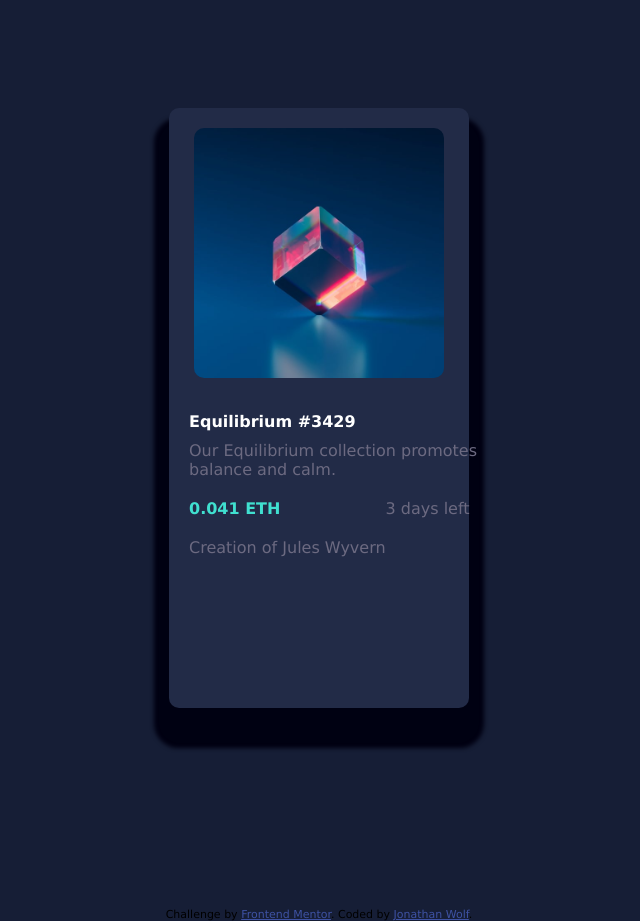
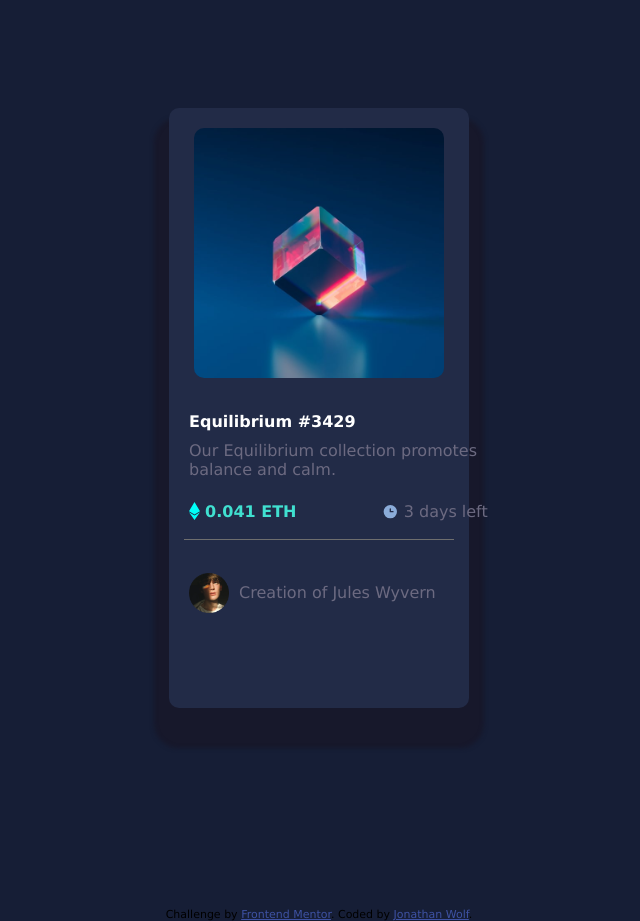
Before and after one commit to jwolf9/nft-preview-card-component-main, a plain HTML site: page index.html in a window 1280 px wide. Shown: the whole page, without its empty margins (321-961 px from the left). Drawn offline with Linux system fonts and the light colour scheme.

Commit message:
added other icons and images

```diff
--- a/index.html
+++ b/index.html
@@ -19,8 +19,12 @@
       <span class="nft-title">Equilibrium #3429<br></span>
       <span class="nft-description">Our Equilibrium collection promotes balance and calm.<br></span>
 
+      <img class="diamond" src="images/icon-ethereum.svg" alt="Ethereum">
       <span class="nft-price">0.041 ETH</span>
+      <img class="clock" src="images/icon-clock.svg" alt="Clock">
       <span class="nft-auction-time">3 days left<br></span>
+      <hr>
+      <img class="profile" src="images/image-avatar.png" alt="profile">
       <span class="nft-creator">Creation of Jules Wyvern<br></span>
 
     </div>
--- a/style.css
+++ b/style.css
@@ -25,7 +25,7 @@ body {
     height: 600px;
     border-radius: 10px;
     box-shadow:
-        0px 25px 4px 15px #000112
+        0px 25px 4px 15px #17182b
     ;
     background-color: rgb(34, 43, 71);
 }
@@ -56,14 +56,14 @@ body {
 .nft-auction-time {
     position: relative;
     top: 80px;
-    left: 120px;
+    left: 100px;
     color: rgb(108, 106, 129);
 }
 
 .nft-creator {
     position: relative;
     top: 100px;
-    left: 20px;
+    left: 25px;
     color: rgb(108, 106, 129);
 }
 
@@ -74,3 +74,31 @@ body {
     border-radius: 10px;
     max-height: 250px;
 }
+
+.diamond {
+    position: relative;
+    top: 83px;
+    left: 20px;
+}
+
+.clock {
+    position: relative;
+    top: 83px;
+    left: 100px;
+}
+
+.profile {
+    position: relative;
+    top: 115px;
+    left: 20px;
+    max-height: 40px;
+}
+
+hr {
+    position: relative;
+    top: 90px;
+    height: 1px;
+    border: none;
+    background-color: rgb(110, 110, 110);
+    max-width: 90%;
+}
```
